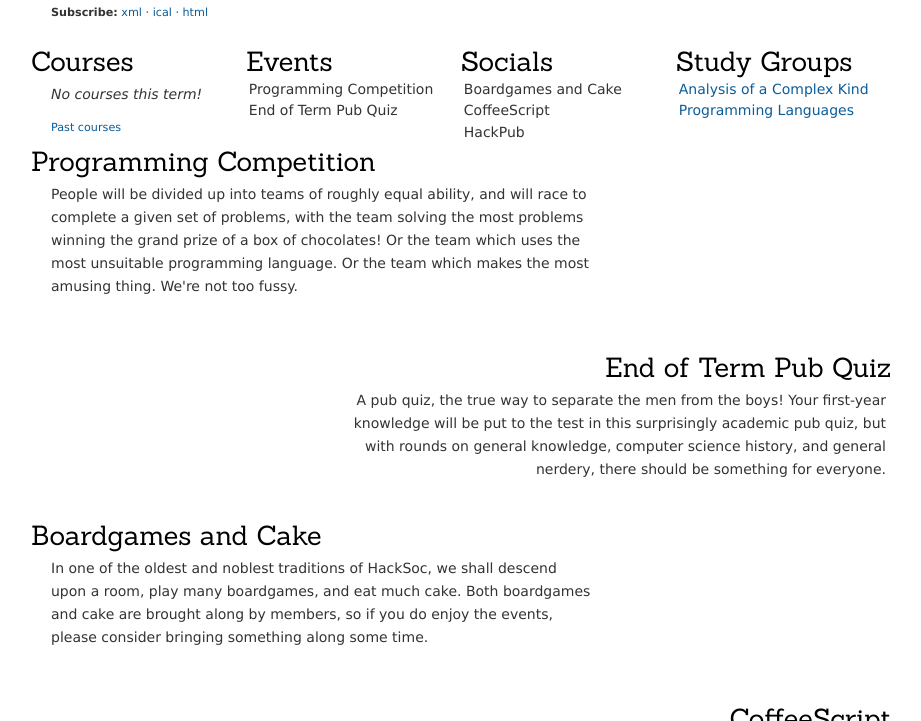
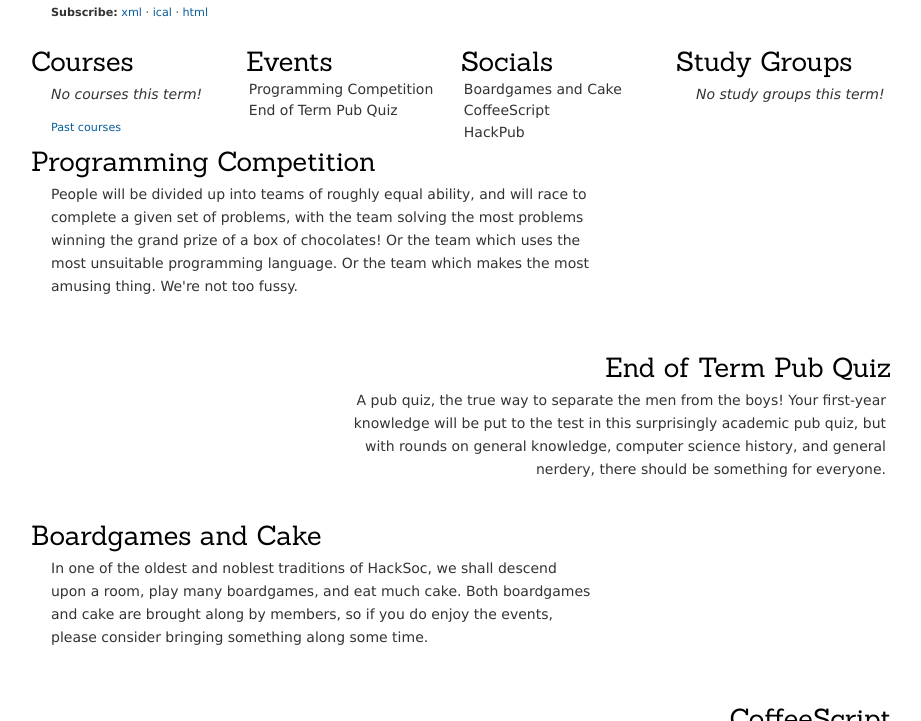
Before and after one commit to HackSoc/hacksoc.org, a Jekyll site: the page built from index.html, in a window 1280 px wide and 900 px high, scrolled down 572 px, cut to the strip 179-900 px from the top of the window. Shown: the whole strip, without its empty margins (179-1100 px from the left). Built offline with Jekyll 4.4.1, drawn with Linux system fonts in a browser that asks for light colours; some web fonts are replaced.

Commit message:
Remove study groups from website

```diff
--- a/index.html
+++ b/index.html
@@ -12,7 +12,6 @@ layout: wrapper
 </p>
 
 <div class="container">
-
   <div class="box">
     <h2>Courses</h2>
     <p class="nothing">No courses this term!</p>
@@ -38,10 +37,7 @@ layout: wrapper
 
   <div class="box">
     <h2>Study Groups</h2>
-    <ol>
-      <li><a href="https://www.coursera.org/course/complexanalysis">Analysis of a Complex Kind</a></li>
-      <li><a href="https://www.coursera.org/course/proglang">Programming Languages</a></li>
-    </ol>
+    <p class="nothing">No study groups this term!</p>
   </div>
 </div>
 
```
